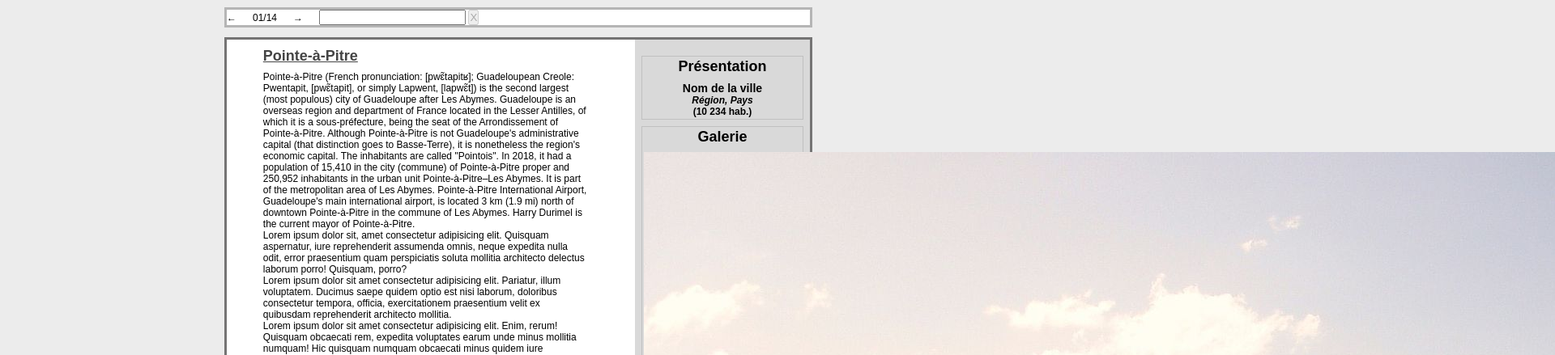
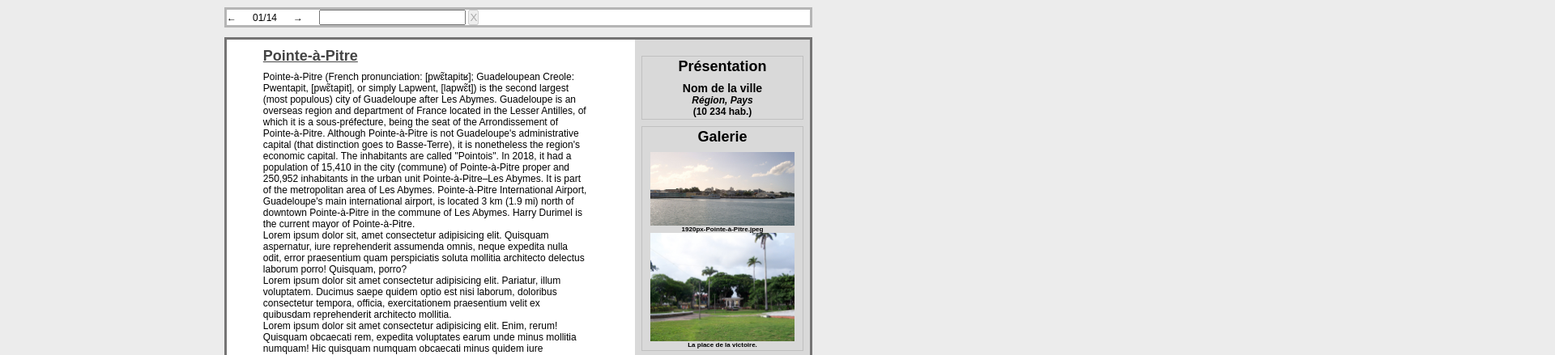
Before and after one commit to twenty1-23/TP_Villes_du_Monde, a plain HTML site: page www/index.html in a window 1280 px wide. Shown: the part 115-554 px from the top of the page at 81% size, 1920 px wide, since content can reach past the window. Drawn offline with Linux system fonts and the light colour scheme.

Commit message:
Galerie OK.

```diff
--- a/www/javascript/script.js
+++ b/www/javascript/script.js
@@ -65,13 +65,28 @@ class WorldCities extends AbstractApp {
             const town = this.towns[index];
             leftContainerDivH2.innerHTML = '<a href="' + town.url + '" target="blank">' + town.name + '</a>';
             leftContainerDivP.innerHTML = town.description;
+            this.loadGallery(town.images);
             errorDiv.textContent = "";
         }
     }
 
-    loadGalery(){
+    loadGallery(images){
         const gallery = this.containerDiv.querySelector("#gallery");
-
+        const galleryDivs = gallery.querySelectorAll("div");
+        for (const div of galleryDivs) {
+            div.remove();
+        }
+        for (const image of images) {
+            const div = document.createElement("div");
+            const img = document.createElement("img");
+            img.src = "image/" + image.url;
+            img.className = "gallery_img";
+            div.appendChild(img);
+            const h6 = document.createElement("h6");
+            h6.textContent = image.caption;
+            div.appendChild(h6);
+            gallery.appendChild(div);
+        }
     }
 
     searchInputHandler() {
--- a/www/style/styles.css
+++ b/www/style/styles.css
@@ -138,6 +138,13 @@ right_container_images {
     display: block;
 }
 
+.gallery_img{
+    max-width: 92%;
+    height: auto;
+    margin: 0 auto;
+    display: block;
+}
+
 #error{
     color: red;
     background-color: yellow;
```
